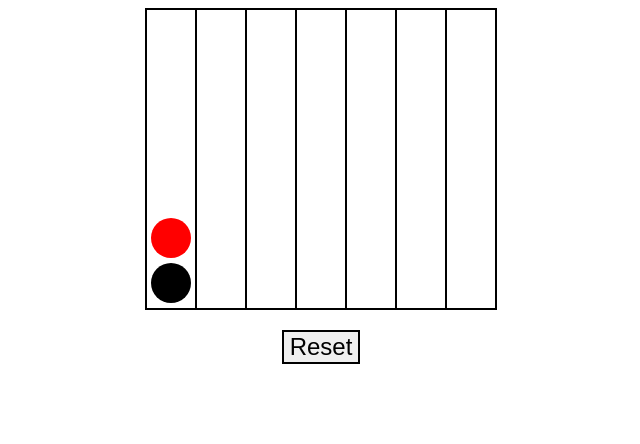
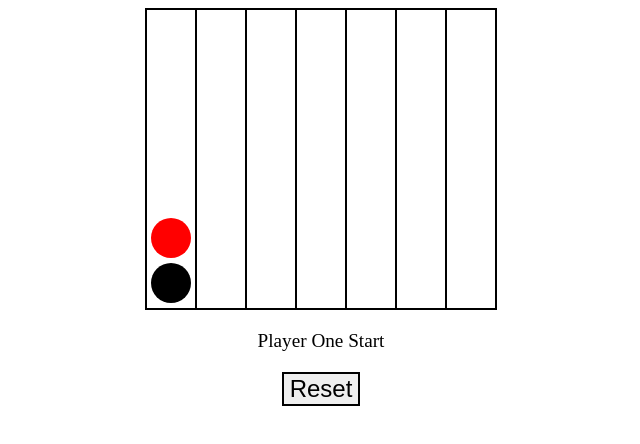
Before and after one commit to gmmorrow/connectFour, a plain HTML site: page index.html in a window 1280 px wide. Shown: the whole page, without its empty margins (319-959 px from the left). Drawn offline with Linux system fonts and the light colour scheme.

Commit message:
Added message area

```diff
--- a/connectFour.css
+++ b/connectFour.css
@@ -33,5 +33,8 @@ button{
     border: 2px solid black;
     font-size: x-large;
     margin-top: 20px;
-
 }
+.message{
+    font-size: larger;
+    margin-top: 20px;
+}
--- a/index.html
+++ b/index.html
@@ -22,6 +22,7 @@
             <div class= "column"></div>
             <div class= "column"></div>
         </div>
+        <div class= "message">Player One Start</div>
         <button>Reset</button>
     </div>
     <script src="connectFour.js"></script>
```
